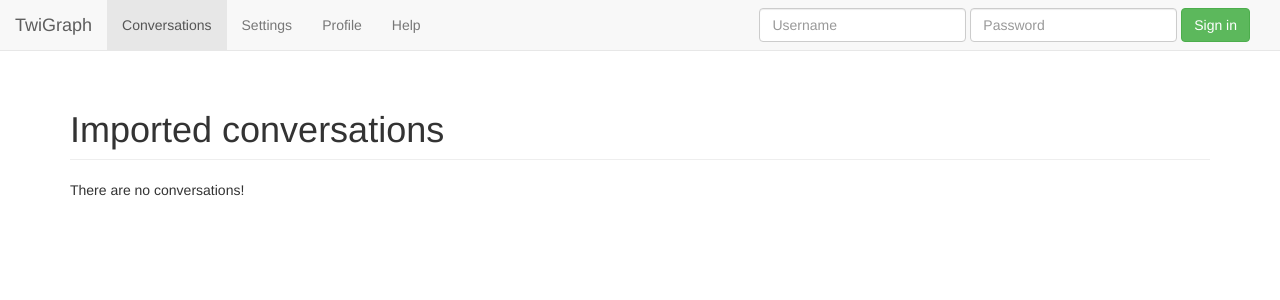
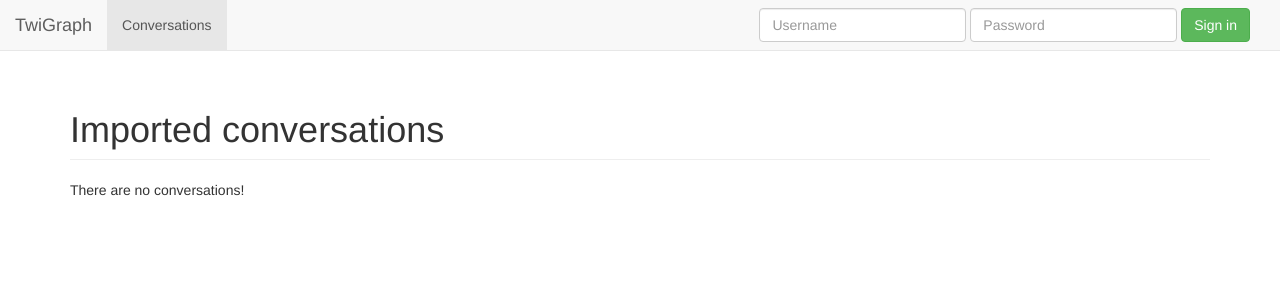
Before and after one commit to sanchezfauste/TweetDigraph, a Django app: page /conversation/ in a window 1280 px wide. Shown: the top 300 px of the page. Run offline with Django 3.2, Linux system fonts and the light colour scheme; parts of the project's set-up code (start-up, migrations or seed data) failed here and were passed over; some libraries are stand-ins or nearby versions.

Commit message:
Removing unused navbar links

```diff
--- a/Conversation/templates/basepage.html
+++ b/Conversation/templates/basepage.html
@@ -34,9 +34,6 @@
         <div id="navbar" class="navbar-collapse collapse" aria-expanded="false" style="height: 1px;">
           <ul class="nav navbar-nav">
             <li {% if nvar == "conversation_list" %} class="active" {%endif%}><a href="/conversation">Conversations</a></li>
-            <li><a href="#">Settings</a></li>
-            <li><a href="#">Profile</a></li>
-            <li><a href="#">Help</a></li>
           </ul>
           {% if user.username %}
               <ul class="nav navbar-nav navbar-right">
```
